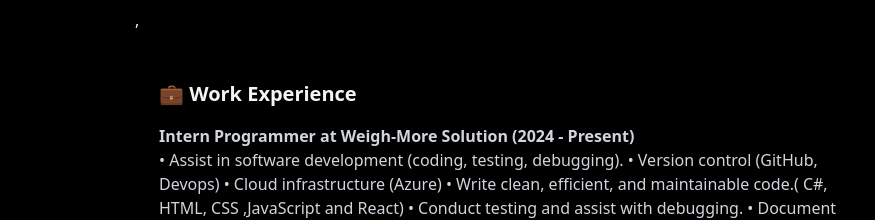
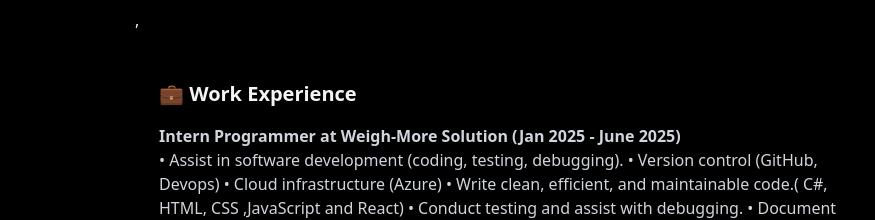
Before and after one commit to ShabihaS/SSultana-portfolio, a React (Vite) app: page / in a window 1280 px wide. Shown: the part 1580-1800 px from the top of the page, without its empty margins (137-1012 px from the left). Built offline with nearby package versions, Linux system fonts and the light colour scheme.

Commit message:
Change info for commit 1a2b3c4d5e6f7g8h9i0j

```diff
--- a/src/components/sections/About.jsx
+++ b/src/components/sections/About.jsx
@@ -89,7 +89,7 @@
                 <div>
                   <h4 className="font-semibold">
                     {" "}
-                    Intern Programmer at Weigh-More Solution (2024 - Present){" "}
+                    Intern Programmer at Weigh-More Solution (Jan 2025 - June 2025){" "}
                   </h4>
                   <p>
                     • Assist in software development (coding, testing,
```
